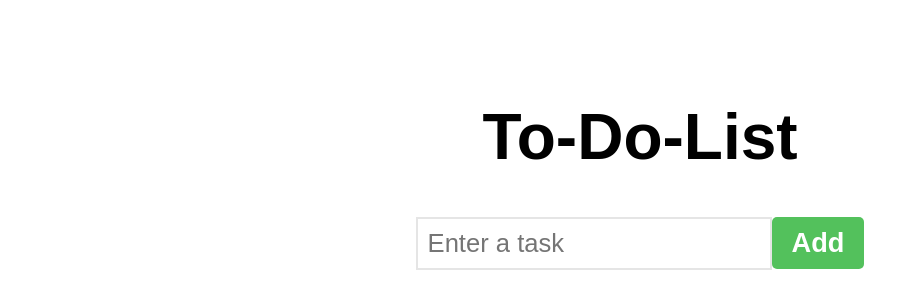
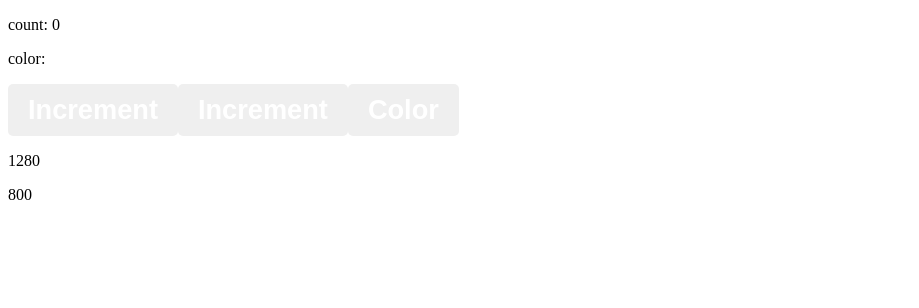
Before and after one commit to magobryan81/react, a React (Vite) app: page / in a window 1280 px wide. Shown: the top 308 px of the page, without its empty margins (0-919 px from the left). Built offline with nearby package versions, Linux system fonts and the light colour scheme.

Commit message:
add useEffect

```diff
--- a/src/App.jsx
+++ b/src/App.jsx
@@ -14,6 +14,7 @@
 // import UpdateArray from './UpdateArray.jsx';
 // import UpdateArrayObject from './UpdateArrayObject.jsx';
 import ToDoList from './to-do-list-app/ToDoList.jsx';
+import UseEffect from './UseEffect.jsx';
 function App() {
   // const fruits = [{id: 1, name: 'apple', calories: 105},
   //   {id: 2, name: 'orange', calories: 85},
@@ -26,7 +27,7 @@
     // <Main />
     // </>
     <>
-    <ToDoList />
+    <UseEffect />
 
     </>
   );
--- /dev/null
+++ b/src/UseEffect.jsx
@@ -0,0 +1,53 @@
+import React, {useState, useEffect} from 'react';
+
+export default function UseEffect() {
+
+    const [count, setCount] = useState(0);
+    const [color, setColor] = useState("");
+    const [width, setWidth] = useState(window.innerWidth);
+    const [height, setHeight] = useState(window.innerHeight);
+
+    useEffect(() => {
+        window.addEventListener("resize", handleResize);
+        console.log("Event Listener Added");
+
+        return () => {
+            window.removeEventListener("resize", handleResize);
+            console.log("Event Listener Removed");
+        }
+    }, [])
+
+    function handleResize() {
+        setWidth(window.innerWidth);
+        setHeight(window.innerHeight);
+    }
+
+    // useEffect(() => {
+    //     document.title = `Count: ${count} ${color}`;
+    // }, [count, color]);
+
+    function increment() {
+        setCount(c => c + 1);
+    }
+
+    function decrement() {
+        setCount(c => c - 1);
+    }
+
+    function changeColor() {
+        setColor(c => c === "green" ? "red" : "green");
+    }
+
+    return(
+        <div>
+            <p style={{color: color}}>count: {count}</p>
+            <p style={{color: color}}>color: {color}</p>
+            <button onClick={increment}>Increment</button>
+            <button onClick={decrement}>Increment</button>
+            <button onClick={changeColor}>Color</button>
+
+            <p>{width}</p>
+            <p>{height}</p>
+        </div>
+    )
+}
```
